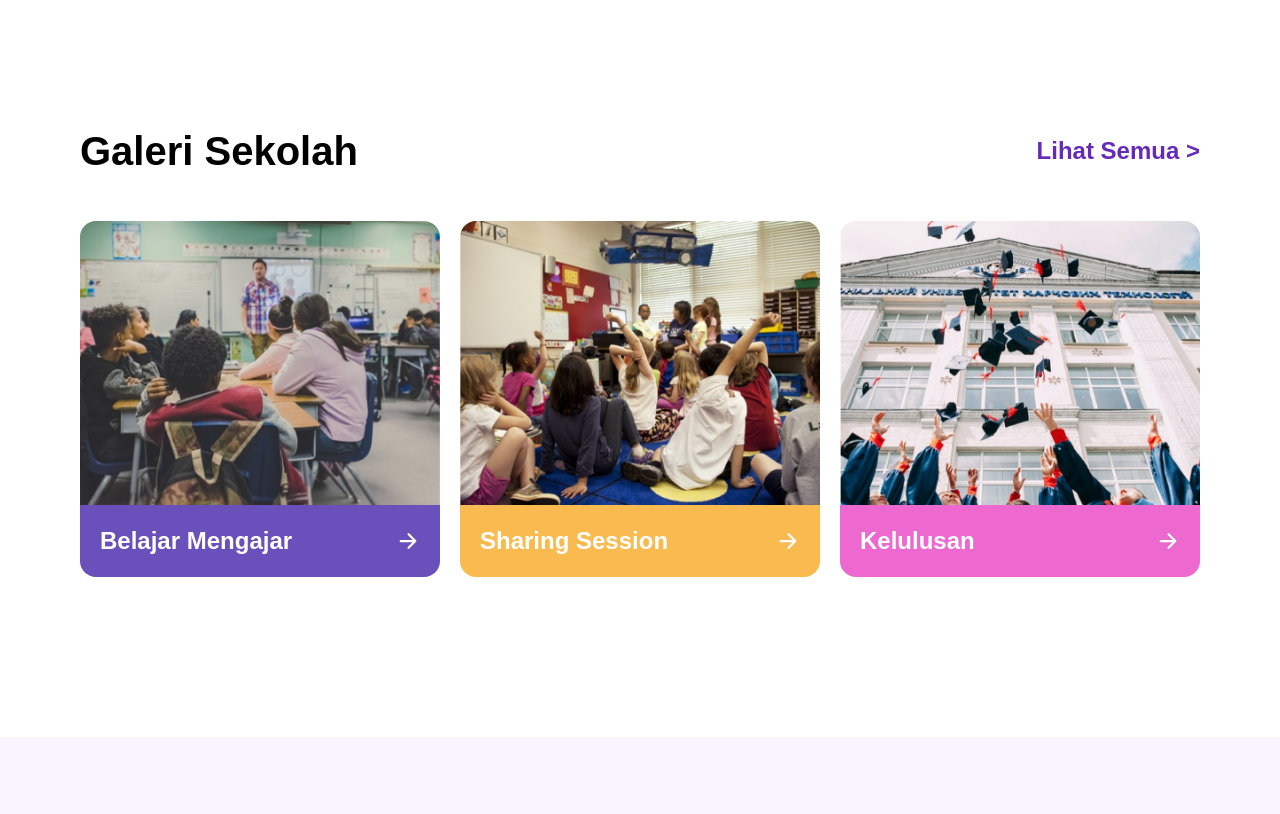
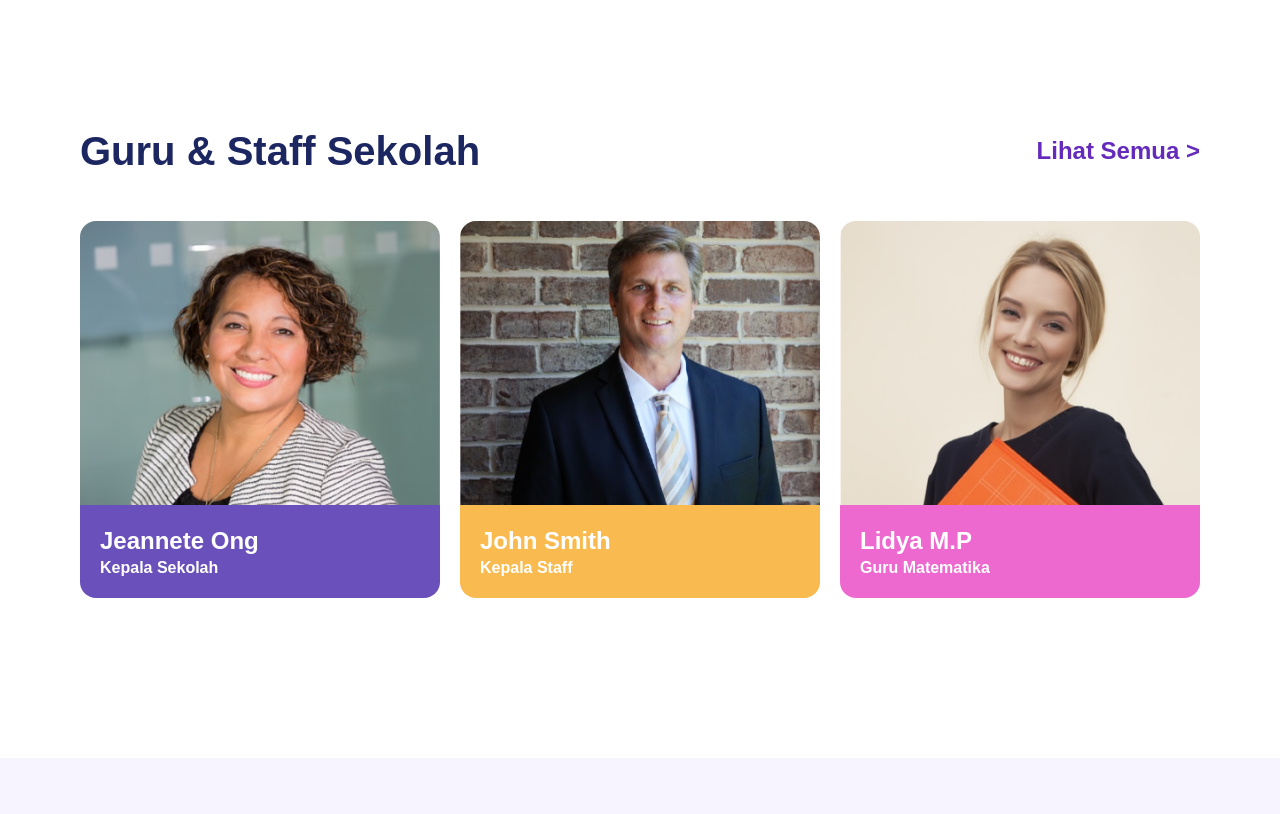
Before and after one commit to hakimlutfi46/inagata-test, a website: page public/about.html in a window 1280 px wide. Shown: the part 2940-3754 px from the top of the page. Drawn offline with nearby package versions, Linux system fonts and the light colour scheme.

Commit message:
done page about

```diff
--- a/public/about.html
+++ b/public/about.html
@@ -174,7 +174,7 @@
     <section class="w-full h-auto my-40">
       <div class="flex flex-col">
         <div class="flex flex-row justify-between items-center">
-          <h1 class="heading-xl">Galeri Sekolah</h1>
+          <h1 class="heading-xl text-blue-black">Guru & Staff Sekolah</h1>
           <a
             href="#"
             class="flex text-primary text-[20px] md:text-[24px] font-semibold"
@@ -186,43 +186,37 @@
         <div class="grid grid-cols-1 md:grid-cols-2 lg:grid-cols-3 gap-5 mt-10">
           <div class="flex flex-col">
             <img
-              src="./images/galery1.png"
+              src="./images/about_img_1.png"
               alt="artikel_img"
               class="h-auto rounded-t-2xl" />
             <div
-              class="bg-[#6950bb] flex flex-row items-center justify-between px-5 py-5 text-2xl rounded-b-2xl font-semibold">
-              <p class="text-white">Belajar Mengajar</p>
-              <ion-icon
-                class="text-white"
-                name="arrow-forward-outline"></ion-icon>
+              class="bg-[#6950bb] flex flex-col items-start justify-between px-5 py-5 text-2xl rounded-b-2xl font-semibold">
+              <p class="text-white font-semibold text-[24px]">Jeannete Ong</p>
+              <p class="text-white text-[16px]">Kepala Sekolah</p>
             </div>
           </div>
 
           <div class="flex flex-col">
             <img
-              src="./images/galery2.png"
+              src="./images/about_img_2.png"
               alt="artikel_img"
               class="h-auto rounded-t-2xl" />
             <div
-              class="bg-[#f9bb50] flex flex-row items-center justify-between px-5 py-5 text-2xl rounded-b-2xl font-semibold">
-              <p class="text-white">Sharing Session</p>
-              <ion-icon
-                class="text-white"
-                name="arrow-forward-outline"></ion-icon>
+              class="bg-[#f9bb50] flex flex-col items-start justify-between px-5 py-5 text-2xl rounded-b-2xl font-semibold">
+              <p class="text-white font-semibold text-[24px]">John Smith</p>
+              <p class="text-white text-[16px]">Kepala Staff</p>
             </div>
           </div>
 
           <div class="flex flex-col">
             <img
-              src="./images/galery3.png"
+              src="./images/about_img_3.png"
               alt="artikel_img"
               class="h-auto rounded-t-2xl" />
             <div
-              class="bg-[#ed69cf] flex flex-row items-center justify-between px-5 py-5 text-2xl rounded-b-2xl font-semibold">
-              <p class="text-white">Kelulusan</p>
-              <ion-icon
-                class="text-white"
-                name="arrow-forward-outline"></ion-icon>
+              class="bg-[#ed69cf] flex flex-col items-start justify-between px-5 py-5 text-2xl rounded-b-2xl font-semibold">
+              <p class="text-white font-semibold text-[24px]">Lidya M.P</p>
+              <p class="text-white text-[16px]">Guru Matematika</p>
             </div>
           </div>
         </div>
```
Also changed, not shown: src/output.css.
